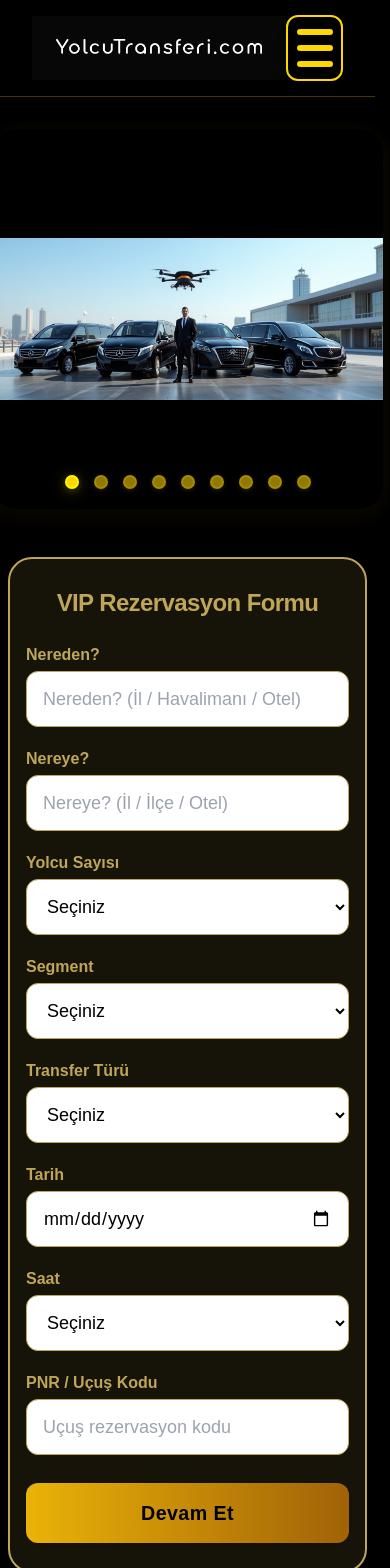
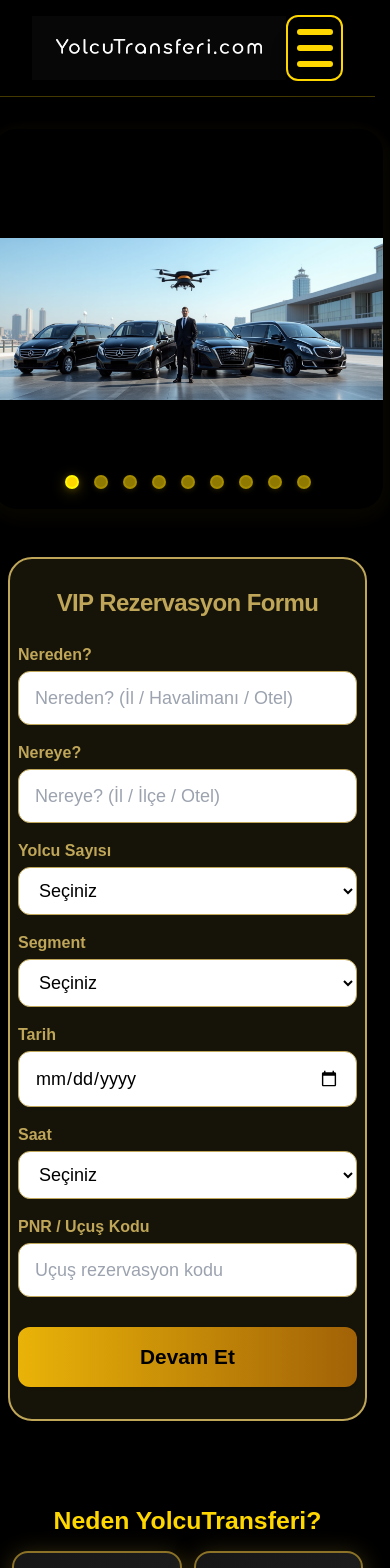
Before and after one commit to haliltayfur/yolcutransferi, a Next.js app: page / in a window 390 px wide. Shown: the top 1568 px of the page. Built offline with nearby package versions, Linux system fonts and the light colour scheme.

Commit message:
Update VipTransferForm.jsx

```diff
--- a/components/VipTransferForm.jsx
+++ b/components/VipTransferForm.jsx
@@ -1,6 +1,6 @@
 // PATH: components/VipTransferForm.jsx
 "use client";
-import { useState } from "react";
+import { useState, useRef } from "react";
 import { useRouter } from "next/navigation";
 
 const saatler = [];
@@ -23,8 +23,9 @@ export default function VipTransferForm() {
   const [time, setTime] = useState("");
   const [pnr, setPnr] = useState("");
   const [errors, setErrors] = useState({});
+  const dateRef = useRef();
 
-  // PNR alanı (zorunluysa kontrol et)
+  // PNR alanı (her zaman göster, zorunlu ise kontrol et)
   const pnrRequired =
     transfer === "VIP Havalimanı Transferi" ||
     isAirport(from) ||
@@ -35,11 +36,11 @@ export default function VipTransferForm() {
     let err = {};
     if (!from) err.from = "Nereden?";
     if (!to) err.to = "Nereye?";
-    if (!people) err.people = "Yolcu sayısı?";
-    if (!segment) err.segment = "Segment?";
-    if (!transfer) err.transfer = "Transfer türü?";
-    if (!date) err.date = "Tarih?";
-    if (!time) err.time = "Saat?";
+    if (!people) err.people = "Yolcu sayısı";
+    if (!segment) err.segment = "Segment";
+    if (!transfer) err.transfer = "Transfer türü";
+    if (!date) err.date = "Tarih";
+    if (!time) err.time = "Saat";
     if (pnrRequired && !pnr) err.pnr = "PNR zorunlu!";
     setErrors(err);
     if (Object.keys(err).length > 0) return;
@@ -47,139 +48,125 @@ export default function VipTransferForm() {
     router.push(`/rezervasyon?${params.toString()}`);
   }
 
+  // Responsive style
+  const fieldInput =
+    "w-full bg-[#fff] text-black border border-[#bfa658] rounded-xl px-4 py-3 text-lg focus:outline-[#bfa658] transition-all duration-100";
+
   return (
     <form
       onSubmit={handleSubmit}
       autoComplete="on"
-      className="w-full h-full flex flex-col justify-center items-center px-2 md:px-5"
-      style={{ background: "none" }}
+      className="w-full h-full flex flex-col justify-center items-center"
     >
-      <h1 className="font-extrabold text-[#bfa658] tracking-tight text-center font-quicksand text-2xl md:text-3xl mb-6">
+      <h1 className="font-extrabold text-[#bfa658] tracking-tight text-center font-quicksand text-2xl md:text-3xl mb-6 md:mb-7">
         VIP Rezervasyon Formu
       </h1>
-      <div className="w-full grid grid-cols-1 md:grid-cols-2 gap-x-8 gap-y-5">
-        <div>
+      <div className="w-full grid grid-cols-1 md:grid-cols-2 gap-x-8 gap-y-4 mb-4">
+        <div className="col-span-1 md:col-span-1">
           <label className="font-bold text-[#bfa658] mb-1 block">Nereden?</label>
           <input
             type="text"
             value={from}
             onChange={e => setFrom(e.target.value)}
             placeholder="Nereden? (İl / Havalimanı / Otel)"
-            className="w-full bg-[#fff] text-black border border-[#bfa658] rounded-xl px-4 py-3 text-lg"
-            style={{ height: 56 }}
+            className={fieldInput + " min-w-0"}
+            style={{ width: "100%" }}
             autoComplete="address-level2"
           />
-          {errors.from && <div className="text-red-500 text-xs mt-1">{errors.from}</div>}
         </div>
-        <div>
+        <div className="col-span-1 md:col-span-1">
           <label className="font-bold text-[#bfa658] mb-1 block">Nereye?</label>
           <input
             type="text"
             value={to}
             onChange={e => setTo(e.target.value)}
             placeholder="Nereye? (İl / İlçe / Otel)"
-            className="w-full bg-[#fff] text-black border border-[#bfa658] rounded-xl px-4 py-3 text-lg"
-            style={{ height: 56 }}
+            className={fieldInput + " min-w-0"}
+            style={{ width: "100%" }}
             autoComplete="address-level2"
           />
-          {errors.to && <div className="text-red-500 text-xs mt-1">{errors.to}</div>}
         </div>
-        <div>
+        <div className="col-span-1 md:col-span-1">
           <label className="font-bold text-[#bfa658] mb-1 block">Yolcu Sayısı</label>
           <select
             value={people}
             onChange={e => setPeople(e.target.value)}
-            className="w-full bg-[#fff] text-black border border-[#bfa658] rounded-xl px-4 py-3 text-lg"
-            style={{ height: 56 }}
+            className={fieldInput}
           >
             <option value="">Seçiniz</option>
             {Array.from({ length: 24 }, (_, i) => i + 1).map(val =>
               <option key={val} value={val}>{val}</option>
             )}
           </select>
-          {errors.people && <div className="text-red-500 text-xs mt-1">{errors.people}</div>}
         </div>
-        <div>
+        <div className="col-span-1 md:col-span-1">
           <label className="font-bold text-[#bfa658] mb-1 block">Segment</label>
           <select
             value={segment}
             onChange={e => setSegment(e.target.value)}
-            className="w-full bg-[#fff] text-black border border-[#bfa658] rounded-xl px-4 py-3 text-lg"
-            style={{ height: 56 }}
+            className={fieldInput}
           >
             <option value="">Seçiniz</option>
             <option value="Ekonomik">Ekonomik</option>
             <option value="Lüks">Lüks</option>
             <option value="Prime+">Prime+</option>
           </select>
-          {errors.segment && <div className="text-red-500 text-xs mt-1">{errors.segment}</div>}
         </div>
-        <div>
-          <label className="font-bold text-[#bfa658] mb-1 block">Transfer Türü</label>
-          <select
-            value={transfer}
-            onChange={e => setTransfer(e.target.value)}
-            className="w-full bg-[#fff] text-black border border-[#bfa658] rounded-xl px-4 py-3 text-lg"
-            style={{ height: 56 }}
-          >
-            <option value="">Seçiniz</option>
-            <option value="VIP Havalimanı Transferi">VIP Havalimanı Transferi</option>
-            <option value="Şehirler Arası Transfer">Şehirler Arası Transfer</option>
-            <option value="Kurumsal Etkinlik">Kurumsal Etkinlik</option>
-            <option value="Özel Etkinlik">Özel Etkinlik</option>
-            <option value="Tur & Gezi">Tur & Gezi</option>
-            <option value="Toplu Transfer">Toplu Transfer</option>
-            <option value="Düğün vb Organizasyonlar">Düğün vb Organizasyonlar</option>
-          </select>
-          {errors.transfer && <div className="text-red-500 text-xs mt-1">{errors.transfer}</div>}
-        </div>
-        <div>
-          <label className="font-bold text-[#bfa658] mb-1 block">Tarih</label>
+        {/* ---- TARİH/Saat Satırı --- */}
+        <div className="col-span-1 md:col-span-1">
+          <label
+            className="font-bold text-[#bfa658] mb-1 block cursor-pointer"
+            onClick={() => dateRef.current && dateRef.current.showPicker()}
+            htmlFor="rez-date"
+          >Tarih</label>
           <input
+            ref={dateRef}
+            id="rez-date"
+            name="date"
             type="date"
+            className={fieldInput + " cursor-pointer"}
             value={date}
             onChange={e => setDate(e.target.value)}
-            className="w-full bg-[#fff] text-black border border-[#bfa658] rounded-xl px-4 py-3 text-lg"
-            style={{ height: 56 }}
             min={new Date().toISOString().split("T")[0]}
-            autoComplete="off"
+            autoComplete="on"
+            style={{ width: "100%" }}
+            onClick={e => e.target.showPicker && e.target.showPicker()}
           />
-          {errors.date && <div className="text-red-500 text-xs mt-1">{errors.date}</div>}
         </div>
-        <div>
+        <div className="col-span-1 md:col-span-1">
           <label className="font-bold text-[#bfa658] mb-1 block">Saat</label>
           <select
             value={time}
             onChange={e => setTime(e.target.value)}
-            className="w-full bg-[#fff] text-black border border-[#bfa658] rounded-xl px-4 py-3 text-lg"
-            style={{ height: 56 }}
+            className={fieldInput}
           >
             <option value="">Seçiniz</option>
             {saatler.map(saat => <option key={saat} value={saat}>{saat}</option>)}
           </select>
-          {errors.time && <div className="text-red-500 text-xs mt-1">{errors.time}</div>}
         </div>
-        <div>
+        {/* ---- PNR/Uçuş Kodu Satırı (tarih ile yeri değişti) --- */}
+        <div className="col-span-1 md:col-span-2">
           <label className="font-bold text-[#bfa658] mb-1 block">PNR / Uçuş Kodu</label>
           <input
             type="text"
             value={pnr}
             onChange={e => setPnr(e.target.value)}
             placeholder="Uçuş rezervasyon kodu"
-            className="w-full bg-[#fff] text-black border border-[#bfa658] rounded-xl px-4 py-3 text-lg"
-            style={{ height: 56 }}
+            className={fieldInput}
           />
-          {errors.pnr && <div className="text-red-500 text-xs mt-1">{errors.pnr}</div>}
         </div>
       </div>
       <button
         type="submit"
-        className="w-full bg-gradient-to-r from-yellow-500 to-yellow-700 text-black font-bold py-4 mt-7 rounded-xl text-xl shadow hover:scale-105 transition"
-        style={{ fontSize: "1.23rem", letterSpacing: ".02em" }}
+        className="w-full bg-gradient-to-r from-yellow-500 to-yellow-700 text-black font-bold py-4 mt-4 rounded-xl text-xl shadow hover:scale-105 transition"
+        style={{
+          fontSize: "1.3rem",
+          marginTop: 14,
+          marginBottom: 4,
+        }}
       >
         Devam Et
       </button>
     </form>
   );
 }
-// === DOSYA SONU ===
```
